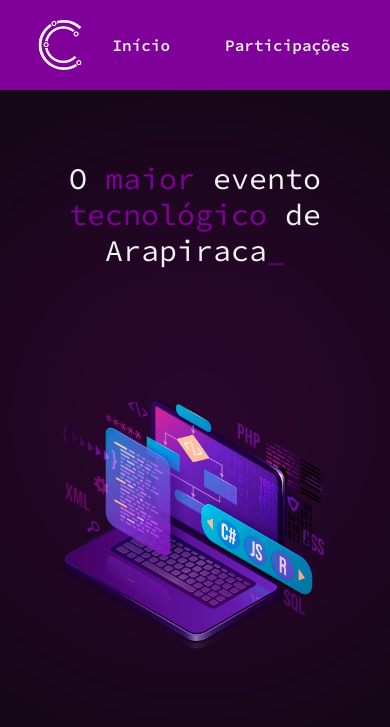
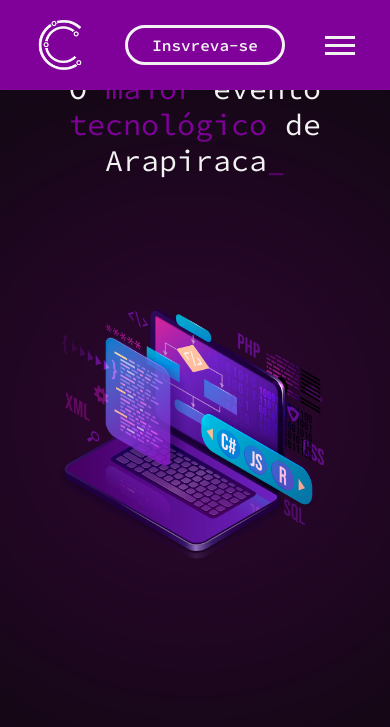
Before and after one commit to JoaoG250/AracompWeb, a Django app: page / in a window 390 px wide. Shown: the top 727 px of the page. Run offline with Django 3.2, Linux system fonts and the light colour scheme; data that the repository does not hold is empty; some libraries are stand-ins or nearby versions.

Commit message:
Responsividade quase completa

```diff
--- a/aracomp/static/assets/scss/_homepage.scss
+++ b/aracomp/static/assets/scss/_homepage.scss
@@ -2,9 +2,23 @@
 
 // HEADER
 
+.control-nav,
+.control-nav-close,
+.checkbox {
+    display: none;
+}
+
 .container-header {
     display: flex;
     justify-content: center;
+
+    min-height: 60px;
+    position: fixed;
+    top: 0;
+    right: 0;
+    left: 0;
+    z-index: 2;
+
     padding: 2rem;
 
     &__conteudo {
@@ -17,10 +31,19 @@
 
 .navbar-home {
     display: flex;
-    align-self: center;
+    justify-content: space-between;
+    align-items: center;
+
+    width: 100%;
 
     .navbar {
         display: flex;
+        margin: 0;
+        padding: 0;
+    }
+
+    .navbar-pai {
+        z-index: 4;
     }
 
     .container-fluid {
@@ -30,7 +53,6 @@
 
         white-space: nowrap;
         .navbar-brand {
-            display: inline-block;
             color: $branco;
         }
 
@@ -52,9 +74,16 @@
 
     padding: 0;
 
+    width: 16rem;
+    height: 4rem;
+
+    margin: 0;
+
     .navbar-brand {
         text-align: center;
-        display: block;
+        display: flex;
+        justify-content: center;
+        align-items: center;
         height: 100%;
         width: 100%;
         text-decoration: none;
@@ -78,7 +107,7 @@
     justify-content: center;
     width: 100%;
     margin-bottom: 6rem;
-
+    margin-top: 10rem;
     &-conteudo {
         display: flex;
         justify-content: space-between;
@@ -383,13 +412,110 @@
     }
 }
 
-@media only screen and (max-width: 768px) {
+@media only screen and (max-width: 767px) {
     // HEADER
 
+    .navbar-logo {
+        order: 1;
+    }
+
+    .inscrever {
+        order: 2;
+    }
+
+    .navbar {
+        flex-direction: column;
+        align-items: center;
+        padding: 2rem 0 1rem 0 !important;
+
+        .container-fluid {
+            border-top: solid 2px darken($color: $cor-primaria, $amount: 12);
+            padding: 0;
+            .navbar-brand {
+                padding: 0;
+                text-align: center;
+                align-self: center;
+                display: flex;
+                justify-content: center;
+                align-items: center;
+                height: 5rem;
+                width: 100%;
+                margin: 0 !important;
+                padding: 0 2rem 0 2rem;
+            }
+        }
+        .container-fluid:last-child {
+            border-bottom: solid 2px darken($color: $cor-primaria, $amount: 12);
+        }
+    }
     .container-header {
+        .control-nav {
+            position: relative;
+            display: block;
+            width: 30px;
+            padding: 5px 0;
+            border: solid $branco;
+            border-width: 3px 0;
+            z-index: 2;
+            cursor: pointer;
+
+            order: 3;
+        }
+
+        .control-nav:before {
+            content: "";
+            display: block;
+            height: 3px;
+            background: $branco;
+        }
+
+        .control-nav-close {
+            position: fixed;
+            right: 0;
+            top: 0;
+            bottom: 0;
+            left: 0;
+            display: block;
+            z-index: 1;
+            -webkit-transition: all 500ms ease;
+            transition: all 500ms ease;
+            -webkit-transform: translate(100%, 0);
+            -ms-transform: translate(100%, 0);
+            transform: translate(100%, 0);
+        }
+
+        nav {
+            position: fixed;
+            top: 0;
+            right: 0;
+            bottom: 0;
+            width: 250px;
+            border-left: 1px solid darken($color: $cor-primaria, $amount: 8);
+            background: $cor-primaria;
+            overflow-x: auto;
+            z-index: 2;
+            -webkit-transition: all 500ms ease;
+            transition: all 500ms ease;
+            -webkit-transform: translate(100%, 0);
+            -ms-transform: translate(100%, 0);
+            transform: translate(100%, 0);
+        }
+
         &__conteudo {
             width: $tamanho-site-mobile-768;
         }
+    }
+
+    #control-nav:checked ~ .control-nav-close {
+        -webkit-transform: translate(0, 0);
+        -ms-transform: translate(0, 0);
+        transform: translate(0, 0);
+    }
+
+    #control-nav:checked ~ nav {
+        -webkit-transform: translate(0, 0);
+        -ms-transform: translate(0, 0);
+        transform: translate(0, 0);
     }
 
     // BODY
--- a/aracomp/templates/base.html
+++ b/aracomp/templates/base.html
@@ -5,8 +5,11 @@
 <head>
     <meta charset="UTF-8">
     <meta name="viewport" content="width=device-width, initial-scale=1.0">
+    <meta name="viewport"
+        content="width=device-width, height=device-height, initial-scale=1, maximum-scale=1, user-scalable=no" />
     <link rel="stylesheet" href="{% static 'assets/css/style.css' %}">
     <link rel="preconnect" href="https://fonts.gstatic.com">
+    <link rel="icon" type="image/svg+xml" href="{% static 'assets/img/favicon.ico' %}">
     <link href="https://fonts.googleapis.com/css2?family=Source+Code+Pro:wght@200;300;400;500;600;700&display=swap"
         rel="stylesheet">
     {% block head %}{% endblock head %}
@@ -17,23 +20,30 @@
     <main>
         <header class="container-header">
             <div class="container-header__conteudo">
-                <section class="navbar-logo">
-                    <img src="{% static 'assets/img/logo.png' %}" alt="logo" width="50px" height="50px">
-                </section>
+
                 <section class="navbar-home">
-                    <nav class="navbar">
-                        <div class="container-fluid">
-                            <a class="navbar-brand ml-3 mr-3" href="#">Início</a>
-                        </div>
-                        <div class="container-fluid ml-3 mr-3">
-                            <a class="navbar-brand" href="#">Participações</a>
-                        </div>
-                        <div class="container-fluid ml-3 mr-3">
-                            <a class="navbar-brand" href="#">Cronograma</a>
-                        </div>
+                    <div class="navbar-logo">
+                        <img src="{% static 'assets/img/logo.png' %}" alt="logo" width="50px" height="50px">
+                    </div>
+                    <input type="checkbox" id="control-nav" style="display: none;" />
+                    <label for="control-nav" class="control-nav"></label>
+                    <label for="control-nav" class="control-nav-close"></label>
+                    <nav class="fR navbar-pai">
+                        <ul class="l2 navbar">
+                            <li class="container-fluid">
+                                <a class="navbar-brand ml-3 mr-3" href="#">Início</a>
+                            </li>
+                            <li class="container-fluid">
+                                <a class="navbar-brand" href="#">Participações</a>
+                            </li>
+                            <li class="container-fluid">
+                                <a class="navbar-brand" href="#">Cronograma</a>
+                            </li>
+                        </ul>
                     </nav>
                     <div class="container-fluid inscrever ml-3 mr-3">
-                        <a class="navbar-brand" href="https://doity.com.br/aracomponline" target="_blank">Insvreva-se</a>
+                        <a class="navbar-brand" href="https://doity.com.br/aracomponline"
+                            target="_blank">Insvreva-se</a>
                     </div>
                 </section>
             </div>
```
Also changed, not shown: aracomp/static/assets/css/style.css, aracomp/static/assets/img/favicon.ico (added), 1 other file.
